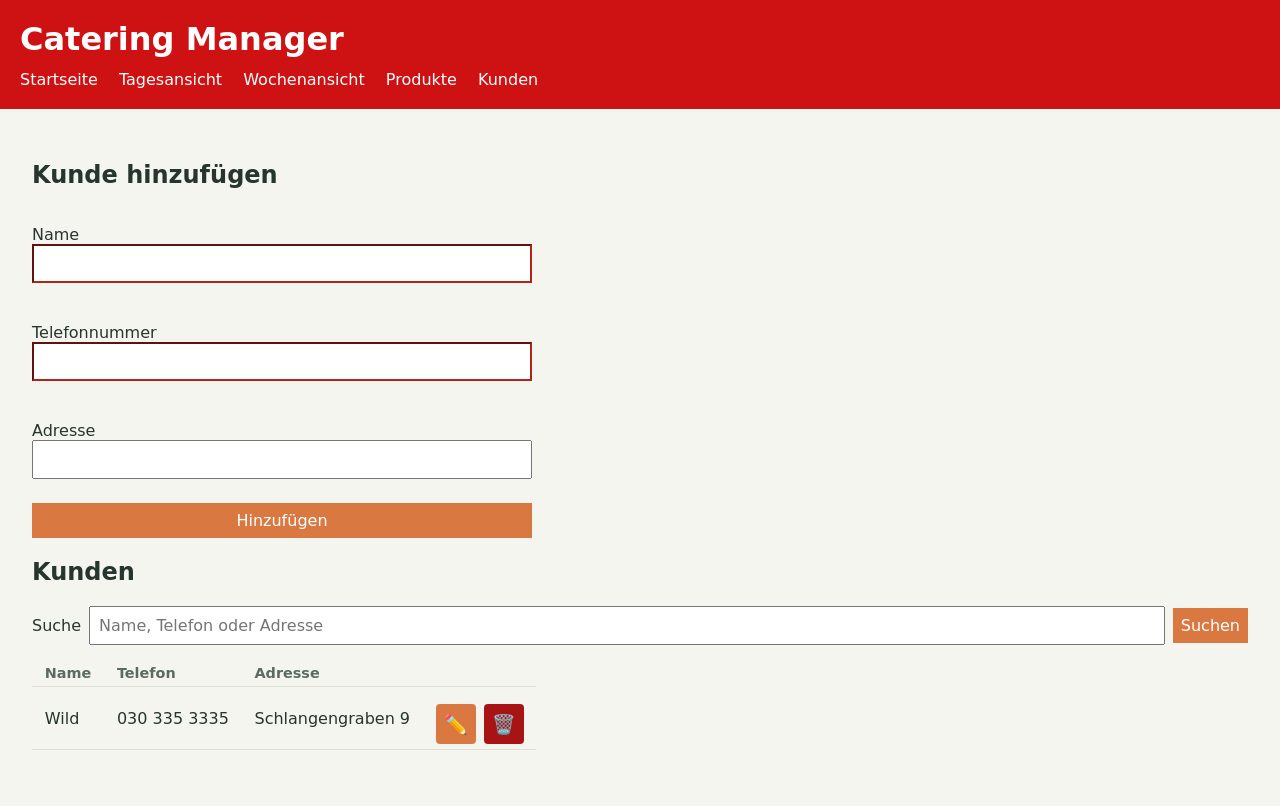
After one commit to anton-vdg/catering-manager, a Flask app: page /kunden in a window 1280 px wide. The commit adds this page. Run offline with Flask 3, Linux system fonts and the light colour scheme; data comes from the database, SQL or seed files in the repository; both versions use the stored data as it was after the commit.

Commit message:
Kundendatenbank hinzugefügt

```diff
--- a/app.py
+++ b/app.py
@@ -124,6 +124,7 @@ def init_db():
 
     # 3c) schema.sql = Tabellenstruktur, produktliste.sql = Startinhalte.
     #     executescript führt mehrere SQL-Befehle hintereinander aus.
+    #     Die Kundentabelle (Stammkunden) wird hier nur angelegt, nicht gefüllt.
     db.executescript((BASE_DIR / "schema.sql").read_text(encoding="utf-8"))
     db.executescript((BASE_DIR / "produktliste.sql").read_text(encoding="utf-8"))
 
@@ -223,6 +224,64 @@ def search_products(search_term):
 
     connection.close()
     return products
+
+def search_customers(search_term):
+    """
+    Sucht Kunden, deren Name mit dem Suchbegriff BEGINNT oder bei denen
+    ein Wort im Namen damit beginnt ("W" findet "Weber, Anna" und
+    "Anna Weber").
+
+    Verwendet in: customer_api()  ->  aufgerufen von order.js beim Tippen.
+
+    LIKE 'W%'   = beginnt mit W
+    LIKE '% W%' = ein späteres Wort beginnt mit W
+    LIMIT 8 hält die Vorschlagsliste kurz.
+    """
+    connection = connect_db()
+
+    customers = connection.execute(
+        """
+        SELECT id, name, address, phone
+        FROM customers
+        WHERE name LIKE ? OR name LIKE ?
+        ORDER BY name
+        LIMIT 8
+        """,
+        (f"{search_term}%", f"% {search_term}%"),
+    ).fetchall()
+
+    connection.close()
+    return customers
+
+def get_customers(search_term=""):
+    """
+    Liest alle Kunden, optional gefiltert.
+
+    Verwendet in: kunden()
+
+    Der Suchbegriff wird in Name, Telefon UND Adresse gesucht
+    (LIKE '%begriff%' = enthält). Ohne Suchbegriff kommen alle Kunden.
+    """
+    connection = connect_db()
+
+    if search_term:
+        muster = f"%{search_term}%"
+        customers = connection.execute(
+            """
+            SELECT id, name, phone, address
+            FROM customers
+            WHERE name LIKE ? OR phone LIKE ? OR address LIKE ?
+            ORDER BY name
+            """,
+            (muster, muster, muster),
+        ).fetchall()
+    else:
+        customers = connection.execute(
+            "SELECT id, name, phone, address FROM customers ORDER BY name"
+        ).fetchall()
+
+    connection.close()
+    return customers
 
 
 def get_orders_for_day(selected_date):
@@ -802,6 +861,159 @@ def produkt_bearbeiten(product_id):
 
     return zurueck_url(hinweis=f"„{name}“ wurde gespeichert.")
 
+# ===================================================================
+# 7b. Routen: Kunden
+# ===================================================================
+@app.route("/kunden")
+def kunden():
+    """
+    Kundenliste mit Formular zum Anlegen. Datei: kunden.html
+    Optionale Suche über die URL:  /kunden?q=weber
+    """
+    search_term = request.args.get("q", "").strip()
+
+    return render_template(
+        "kunden.html",
+        customers=get_customers(search_term),
+        search_term=search_term,
+        hinweis=request.args.get("hinweis"),
+        fehler=request.args.get("fehler"),
+    )
+
+
+@app.route("/kunden/hinzufuegen", methods=["POST"])
+def kunde_hinzufuegen():
+    """
+    Legt einen neuen Kunden an.
+    Abgeschickt von: dem Formular in kunden.html.
+    """
+    name = request.form.get("name", "").strip()
+    phone = request.form.get("phone", "").strip()
+    address = request.form.get("address", "").strip()
+
+    def zurueck_url(**kwargs):
+        return redirect(url_for("kunden", **kwargs))
+
+    if not name:
+        return zurueck_url(fehler="Bitte einen Namen eingeben.")
+
+    if not phone:
+        return zurueck_url(fehler="Bitte eine Telefonnummer eingeben.")
+
+    connection = connect_db()
+    try:
+        connection.execute(
+            "INSERT INTO customers (name, phone, address) VALUES (?, ?, ?)",
+            (name, phone, address),
+        )
+        connection.commit()
+    except sqlite3.IntegrityError:
+        # UNIQUE (name, phone) in schema.sql hat zugeschlagen.
+        connection.close()
+        return zurueck_url(
+            fehler=f"„{name}“ mit dieser Telefonnummer gibt es schon."
+        )
+
+    connection.close()
+    return zurueck_url(hinweis=f"„{name}“ wurde hinzugefügt.")
+
+
+@app.route("/kunden/<int:customer_id>/bearbeiten", methods=["GET", "POST"])
+def kunde_bearbeiten(customer_id):
+    """
+    Zeigt ein vorausgefülltes Formular und speichert die Änderungen.
+    Datei: kunde_edit.html
+    Aufgerufen von: dem ✏️-Knopf in kunden.html.
+
+    GET  = Formular anzeigen (Werte aus der Datenbank)
+    POST = Änderungen speichern (Werte aus dem Formular)
+
+    Alte Bestellungen bleiben unverändert: sie haben ihre eigene Kopie
+    von Name, Adresse und Telefon.
+    """
+    connection = connect_db()
+
+    customer = connection.execute(
+        "SELECT id, name, phone, address FROM customers WHERE id = ?",
+        (customer_id,),
+    ).fetchone()
+
+    if customer is None:
+        connection.close()
+        return redirect(url_for("kunden", fehler="Kunde nicht gefunden."))
+
+    def zeige_formular(werte, fehler_text=None):
+        """
+        Rendert kunde_edit.html. 'werte' enthält die anzuzeigenden
+        Feldinhalte – beim GET die gespeicherten, beim POST die gerade
+        eingegebenen (damit bei einem Fehler nichts verloren geht).
+        """
+        connection.close()
+        return render_template(
+            "kunde_edit.html",
+            customer=werte,
+            fehler=fehler_text,
+        )
+
+    # ---------- GET: nur anzeigen ----------
+    if request.method == "GET":
+        return zeige_formular(dict(customer))
+
+    # ---------- POST: speichern ----------
+    name = request.form.get("name", "").strip()
+    phone = request.form.get("phone", "").strip()
+    address = request.form.get("address", "").strip()
+
+    werte = {"id": customer_id, "name": name, "phone": phone, "address": address}
+
+    if not name:
+        return zeige_formular(werte, "Bitte einen Namen eingeben.")
+
+    if not phone:
+        return zeige_formular(werte, "Bitte eine Telefonnummer eingeben.")
+
+    try:
+        connection.execute(
+            "UPDATE customers SET name = ?, phone = ?, address = ? WHERE id = ?",
+            (name, phone, address, customer_id),
+        )
+        connection.commit()
+    except sqlite3.IntegrityError:
+        # Ein ANDERER Kunde hat schon genau diesen Namen + diese Nummer.
+        return zeige_formular(
+            werte, f"„{name}“ mit dieser Telefonnummer gibt es schon."
+        )
+
+    connection.close()
+    return redirect(url_for("kunden", hinweis=f"„{name}“ wurde gespeichert."))
+
+
+@app.route("/kunden/<int:customer_id>/loeschen", methods=["POST"])
+def kunde_loeschen(customer_id):
+    """
+    Löscht einen Kunden aus dem Kundenstamm.
+    Abgeschickt von: dem 🗑️-Knopf in kunden.html.
+
+    Hier ist ein echtes DELETE richtig: Bestellungen verweisen nicht auf
+    die customers-Tabelle, sondern tragen ihre Kundendaten selbst.
+    Alte Aufträge und PDFs bleiben also vollständig.
+    """
+    connection = connect_db()
+
+    row = connection.execute(
+        "SELECT name FROM customers WHERE id = ?", (customer_id,)
+    ).fetchone()
+
+    if row is None:
+        connection.close()
+        return redirect(url_for("kunden", fehler="Kunde nicht gefunden."))
+
+    connection.execute("DELETE FROM customers WHERE id = ?", (customer_id,))
+    connection.commit()
+    connection.close()
+
+    return redirect(url_for("kunden", hinweis=f"„{row['name']}“ wurde gelöscht."))
+
 
 # ===================================================================
 # 8. API für die Bestellseite
@@ -838,6 +1050,27 @@ def product_api():
         result.append(eintrag)
     return jsonify(result)
 
+@app.route("/api/customers")
+def customer_api():
+    """
+    Liefert Kundenvorschläge als JSON an order.js.
+    Aufgerufen von: order.js beim Tippen ins Feld "Kundenname" (fetch).
+    Antwort z. B.: [{"id": 3, "name": "Anna Weber", "address": "...", "phone": "..."}]
+    """
+    search_term = request.args.get("query", "").strip()
+    if not search_term:
+        return jsonify([])
+
+    return jsonify([
+        {
+            "id": kunde["id"],
+            "name": kunde["name"],
+            "address": kunde["address"],
+            "phone": kunde["phone"],
+        }
+        for kunde in search_customers(search_term)
+    ])
+
 
 @app.route("/api/orders", methods=["POST"])
 def order_api():
@@ -848,6 +1081,9 @@ def order_api():
     Alles passiert in EINER Verbindung. Entweder wird der Auftrag mit allen
     Positionen gespeichert – oder bei einem Fehler gar nichts. Man nennt das
     eine Transaktion: kein halb gespeicherter Auftrag ohne Positionen.
+
+    Der Kundenstamm (customers) wird hier bewusst NICHT verändert. Stammkunden
+    werden nur auf der Seite /kunden gepflegt.
     """
     data = request.get_json(silent=True) or {}
     customer_name = data.get("customer_name", "").strip()
--- a/style.css
+++ b/style.css
@@ -277,3 +277,29 @@
 .gesamtzeile td {
   font-weight: bold;
 }
+
+/* ---------------------------------------------------------------------
+   Kundenvorschläge auf der Bestellseite
+   --------------------------------------------------------------------- */
+   .kundenvorschlaege {
+    display: grid;
+    border: 1px solid #c9c9c0;
+    background-color: white;
+  }
+
+  /* Leere Liste: gar nichts anzeigen, auch keinen Rahmen. */
+  .kundenvorschlaege:empty {
+    display: none;
+  }
+
+  /* Überschreibt den orangen Standard-Button: Vorschläge sehen wie Listeneinträge aus. */
+  .kunden-treffer {
+    background-color: white;
+    color: #26352d;
+    text-align: left;
+    border-bottom: 1px solid #e0e0d8;
+  }
+
+  .kunden-treffer:hover {
+    background-color: #f5f5f0;
+  }
--- /dev/null
+++ b/templates/kunden.html
@@ -0,0 +1,108 @@
+<!--
+  kunden.html – Kundenstamm: anlegen, suchen, ändern, löschen
+  Gefüllt von der Route kunden() in app.py.
+
+  Variablen aus Python:
+    customers         = Liste mit id, name, phone, address
+    search_term       = aktueller Suchbegriff (oder "")
+    hinweis / fehler  = Rückmeldung nach einer Aktion
+-->
+<!doctype html>
+<html lang="de">
+  <head>
+    <meta charset="utf-8">
+    <title>Kunden – Catering Manager</title>
+    <link rel="stylesheet" href="/style.css">
+  </head>
+  <body>
+    <header>
+      <h1>Catering Manager</h1>
+      <nav>
+        <a href="/">Startseite</a>
+        <a href="/tagesansicht">Tagesansicht</a>
+        <a href="/wochenansicht">Wochenansicht</a>
+        <a href="/produkte">Produkte</a>
+        <a href="/kunden">Kunden</a>
+      </nav>
+    </header>
+
+    <main>
+      <h2>Kunde hinzufügen</h2>
+
+      <form method="post" action="/kunden/hinzufuegen">
+        <p>
+          <label for="name">Name</label><br>
+          <input type="text" id="name" name="name" required>
+        </p>
+
+        <p>
+          <label for="phone">Telefonnummer</label><br>
+          <input type="tel" id="phone" name="phone" required>
+        </p>
+
+        <p>
+          <label for="address">Adresse</label><br>
+          <input type="text" id="address" name="address">
+        </p>
+
+        <button type="submit">Hinzufügen</button>
+      </form>
+
+      <h2>Kunden</h2>
+
+      {% if hinweis %}<p class="hinweis">{{ hinweis }}</p>{% endif %}
+      {% if fehler %}<p class="fehler">{{ fehler }}</p>{% endif %}
+
+      <!--
+        Suche: method="get", weil nichts geändert wird.
+        Dadurch funktionieren auch F5 und Lesezeichen.
+      -->
+      <form method="get" action="/kunden" class="kategorie-filter">
+        <label for="q">Suche</label>
+        <input id="q" name="q" type="search" value="{{ search_term }}"
+               placeholder="Name, Telefon oder Adresse">
+        <button type="submit">Suchen</button>
+      </form>
+
+      {% if customers %}
+        <table>
+          <thead>
+            <tr>
+              <th>Name</th>
+              <th>Telefon</th>
+              <th>Adresse</th>
+              <th></th>
+            </tr>
+          </thead>
+          <tbody>
+            {% for customer in customers %}
+              <tr>
+                <td>{{ customer['name'] }}</td>
+                <td>{{ customer['phone'] }}</td>
+                <td>{{ customer['address'] }}</td>
+                <td>
+                  <div class="button-gruppe">
+                    <a class="bearbeitenbutton"
+                       href="{{ url_for('kunde_bearbeiten', customer_id=customer['id']) }}"
+                       title="Kunde bearbeiten">✏️</a>
+
+                    <form method="post"
+                          action="{{ url_for('kunde_loeschen', customer_id=customer['id']) }}"
+                          onsubmit="return confirm('Diesen Kunden wirklich löschen?');">
+                      <button type="submit" class="loeschbutton"
+                              title="Kunde löschen">🗑️</button>
+                    </form>
+                  </div>
+                </td>
+              </tr>
+            {% endfor %}
+          </tbody>
+        </table>
+      {% elif search_term %}
+        <p>Keine Kunden zu „{{ search_term }}“ gefunden.</p>
+      {% else %}
+        <p>Es sind noch keine Kunden gespeichert.</p>
+      {% endif %}
+    </main>
+  </body>
+</html>
--- a/templates/order_edit.html
+++ b/templates/order_edit.html
@@ -25,6 +25,7 @@
         <a href="/tagesansicht">Tagesansicht</a>
         <a href="#">Wochenansicht</a>
         <a href="/produkte">Produkte</a>
+        <a href="/kunden">Kunden</a>
       </nav>
     </header>
 
--- a/templates/product_edit.html
+++ b/templates/product_edit.html
@@ -24,6 +24,7 @@
         <a href="/tagesansicht">Tagesansicht</a>
         <a href="#">Wochenansicht</a>
         <a href="/produkte">Produkte</a>
+        <a href="/kunden">Kunden</a>
       </nav>
     </header>
 
--- a/templates/tagesansicht.html
+++ b/templates/tagesansicht.html
@@ -21,6 +21,7 @@
         <a href="/tagesansicht">Tagesansicht</a>
         <a href="/wochenansicht">Wochenansicht</a>
         <a href="/produkte">Produkte</a>
+        <a href="/kunden">Kunden</a>
       </nav>
     </header>
 
--- a/templates/wochenansicht.html
+++ b/templates/wochenansicht.html
@@ -31,6 +31,7 @@
         <a href="/tagesansicht">Tagesansicht</a>
         <a href="/wochenansicht">Wochenansicht</a>
         <a href="/produkte">Produkte</a>
+        <a href="/kunden">Kunden</a>
       </nav>
     </header>
 
```
Also changed, not shown: order.js (+71 -0 lines), schema.sql (+12 -0 lines), sqlite3_commands.py (+4 -8 lines), templates/home.html (+6 -1 lines), templates/kunden_edit.html (added, +65 -0 lines), products.db.
